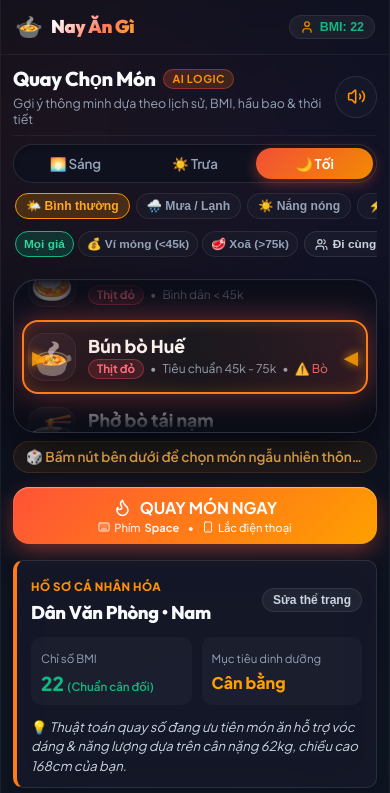
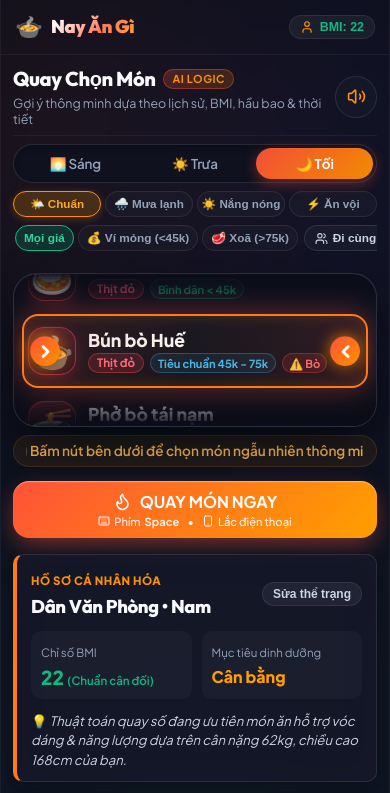
Before and after one commit to phinh12091990/vibe-nayangi, a React (Vite) app: page / in a window 390 px wide. Shown: the top 793 px of the page. Built offline with nearby package versions, Linux system fonts and the light colour scheme.

Commit message:
feat(reel): enhance slot visual aesthetics, 4-col responsive weather grid, and AI result card

```diff
--- a/src/index.css
+++ b/src/index.css
@@ -743,6 +743,47 @@ h1, h2, h3, h4 {
   }
 }
 
+.reel-laser-pointer {
+  width: 26px;
+  height: 26px;
+  border-radius: 50%;
+  background: linear-gradient(135deg, #ff5238, #ff9100);
+  display: flex;
+  align-items: center;
+  justify-content: center;
+  color: #ffffff;
+  box-shadow: 0 0 14px rgba(255, 145, 0, 0.85), 0 2px 6px rgba(0, 0, 0, 0.4);
+  animation: pulseMarker 0.8s infinite alternate ease-in-out;
+  flex-shrink: 0;
+}
+
+@media (min-width: 640px) {
+  .reel-laser-pointer {
+    width: 32px;
+    height: 32px;
+  }
+}
+
+.price-tag-badge {
+  font-size: 0.7rem;
+  font-weight: 700;
+  padding: 1px 7px;
+  border-radius: var(--radius-full);
+  border: 1px solid currentColor;
+  white-space: nowrap;
+}
+
+.allergen-tag-badge {
+  font-size: 0.7rem;
+  font-weight: 700;
+  color: #f87171;
+  background: rgba(239, 68, 68, 0.14);
+  border: 1px solid rgba(239, 68, 68, 0.35);
+  padding: 1px 6px;
+  border-radius: var(--radius-full);
+  white-space: nowrap;
+}
+
 .reel-marker {
   color: #ffa000;
   font-size: 1.1rem;
@@ -752,8 +793,14 @@ h1, h2, h3, h4 {
 }
 
 @keyframes pulseMarker {
-  0% { transform: scale(0.9); opacity: 0.8; }
+  0% { transform: scale(0.92); opacity: 0.85; }
   100% { transform: scale(1.15); opacity: 1; }
+}
+
+@keyframes popWinner {
+  0% { transform: scale(0.97); }
+  50% { transform: scale(1.02); }
+  100% { transform: scale(1); }
 }
 
 .reel-gradient-mask {
--- a/src/pages/Home.jsx
+++ b/src/pages/Home.jsx
@@ -7,8 +7,8 @@ import GroupModal from '../components/GroupModal';
 import {
   RefreshCw, Check, Sparkles, Volume2, VolumeX, AlertTriangle,
   Flame, ShieldAlert, Award, Activity, Clock,
-  CloudRain, Sun, Zap, Users, ExternalLink, Share2, MapPin,
-  Smartphone, Keyboard
+  Users, ExternalLink, Share2, MapPin,
+  Smartphone, Keyboard, ChevronRight, ChevronLeft
 } from 'lucide-react';
 
 const getDimensions = () => {
@@ -191,6 +191,7 @@ export default function HomePage({ onOpenProfile }) {
       setResult({ food, reason });
       setStatusMessage('✨ ĐÃ TÌM THẤY MÓN PHÙ HỢP!');
       soundFx.playWin();
+      triggerConfetti();
       try { if (navigator.vibrate) navigator.vibrate([80, 40, 120]); } catch {}
     }, 2550);
     timerRefs.current.push(endTimeout);
@@ -356,6 +357,46 @@ export default function HomePage({ onOpenProfile }) {
     }
   };
 
+  const getNutritionTheme = (nutrition) => {
+    switch (nutrition) {
+      case 'Thịt đỏ':
+        return {
+          bg: 'linear-gradient(135deg, rgba(255, 71, 87, 0.25), rgba(255, 71, 87, 0.08))',
+          border: 'rgba(255, 71, 87, 0.45)',
+          glow: 'rgba(255, 71, 87, 0.25)',
+          color: '#ff6b81'
+        };
+      case 'Cá':
+        return {
+          bg: 'linear-gradient(135deg, rgba(0, 180, 216, 0.25), rgba(0, 180, 216, 0.08))',
+          border: 'rgba(0, 180, 216, 0.45)',
+          glow: 'rgba(0, 180, 216, 0.25)',
+          color: '#00b4d8'
+        };
+      case 'Rau củ':
+        return {
+          bg: 'linear-gradient(135deg, rgba(16, 185, 129, 0.25), rgba(16, 185, 129, 0.08))',
+          border: 'rgba(16, 185, 129, 0.45)',
+          glow: 'rgba(16, 185, 129, 0.25)',
+          color: '#10b981'
+        };
+      case 'Thịt trắng':
+        return {
+          bg: 'linear-gradient(135deg, rgba(255, 165, 2, 0.25), rgba(255, 165, 2, 0.08))',
+          border: 'rgba(255, 165, 2, 0.45)',
+          glow: 'rgba(255, 165, 2, 0.25)',
+          color: '#ffa502'
+        };
+      default:
+        return {
+          bg: 'linear-gradient(135deg, rgba(234, 179, 8, 0.25), rgba(234, 179, 8, 0.08))',
+          border: 'rgba(234, 179, 8, 0.45)',
+          glow: 'rgba(234, 179, 8, 0.25)',
+          color: '#eab308'
+        };
+    }
+  };
+
   return (
     <div className="page-container">
 
@@ -417,27 +458,32 @@ export default function HomePage({ onOpenProfile }) {
           {/* Quick Context Filter Pills: Weather/Mood & Budget & Group Dining */}
           <div style={{ width: '100%', maxWidth: '480px', display: 'flex', flexDirection: 'column', gap: '6px', marginBottom: '10px', boxSizing: 'border-box', minWidth: 0 }}>
 
-            {/* Weather & Mood Selector (Smooth horizontal scroll on mobile) */}
-            <div className="scroll-row">
+            {/* Weather & Mood Selector (Grid 4 cột hiển thị trọn vẹn 100% không bị tràn) */}
+            <div style={{ display: 'grid', gridTemplateColumns: 'repeat(4, 1fr)', gap: '4px', width: '100%', boxSizing: 'border-box' }}>
               {[
-                { id: 'normal', label: '🌤️ Bình thường', icon: null },
-                { id: 'rain', label: '🌧️ Mưa / Lạnh', icon: CloudRain },
-                { id: 'hot', label: '☀️ Nắng nóng', icon: Sun },
-                { id: 'quick', label: '⚡ Ăn vội <15p', icon: Zap }
+                { id: 'normal', label: '🌤️ Chuẩn', fullLabel: '🌤️ Bình thường' },
+                { id: 'rain', label: '🌧️ Mưa lạnh', fullLabel: '🌧️ Mưa / Lạnh' },
+                { id: 'hot', label: '☀️ Nắng nóng', fullLabel: '☀️ Nắng nóng' },
+                { id: 'quick', label: '⚡ Ăn vội', fullLabel: '⚡ Ăn vội <15p' }
               ].map(w => (
                 <button
                   key={w.id}
                   onClick={() => setWeatherMood(w.id)}
                   className={`glass-pill ${weatherMood === w.id ? 'active' : ''}`}
+                  title={w.fullLabel}
                   style={{
-                    padding: '5px 10px',
-                    fontSize: '0.76rem',
+                    padding: '5px 2px',
+                    fontSize: '0.73rem',
+                    fontWeight: 600,
                     whiteSpace: 'nowrap',
                     cursor: 'pointer',
-                    flexShrink: 0,
+                    justifyContent: 'center',
+                    width: '100%',
+                    textAlign: 'center',
                     background: weatherMood === w.id ? 'rgba(255, 145, 0, 0.22)' : 'rgba(255, 255, 255, 0.03)',
                     borderColor: weatherMood === w.id ? '#ff9100' : 'rgba(255, 255, 255, 0.08)',
-                    color: weatherMood === w.id ? '#ffa726' : 'var(--text-muted)'
+                    color: weatherMood === w.id ? '#ffa726' : 'var(--text-muted)',
+                    boxShadow: weatherMood === w.id ? '0 2px 8px rgba(255, 145, 0, 0.25)' : 'none'
                   }}
                 >
                   {w.label}
@@ -518,8 +564,12 @@ export default function HomePage({ onOpenProfile }) {
             <div className={`reel-box ${result && result.food && !isSpinning ? 'winner-glow' : ''}`}>
 
               <div className="reel-selector-frame">
-                <span className="reel-marker">▶</span>
-                <span className="reel-marker">◀</span>
+                <div className="reel-laser-pointer left">
+                  <ChevronRight size={17} strokeWidth={3.5} />
+                </div>
+                <div className="reel-laser-pointer right">
+                  <ChevronLeft size={17} strokeWidth={3.5} />
+                </div>
               </div>
 
               <div className="reel-gradient-mask" />
@@ -531,40 +581,57 @@ export default function HomePage({ onOpenProfile }) {
                   transition: transitionStyle
                 }}
               >
-                {reelItems.map((item, idx) => (
+                {reelItems.map((item, idx) => {
+                  const nutriTheme = getNutritionTheme(item.nutrition);
+                  const priceInfo = getPriceTierLabel(item.priceTier);
+                  const allergens = item.allergies || item.allergens || [];
+                  return (
                     <div
                       key={`${item.id}-${idx}`}
                       className="reel-item"
                       style={{
-                      filter: isSpinning ? 'blur(0.3px)' : 'none'
+                        filter: isSpinning ? 'blur(0.35px)' : 'none'
                       }}
                     >
-                    <div className="reel-item-emoji">{item.emoji}</div>
+                      <div
+                        className="reel-item-emoji"
+                        style={{
+                          background: nutriTheme.bg,
+                          borderColor: nutriTheme.border,
+                          boxShadow: `0 4px 14px ${nutriTheme.glow}`
+                        }}
+                      >
+                        {item.emoji}
+                      </div>
                       <div className="reel-item-info">
                         <div className="reel-item-name">{item.name}</div>
                         <div className="reel-item-meta">
                           <span className={getNutritionBadgeClass(item.nutrition)}>
                             {item.nutrition}
                           </span>
-                        <span>•</span>
-                        <span>{getPriceTierLabel(item.priceTier).label}</span>
-                        {((item.allergies || item.allergens || []).length > 0) && (
-                          <>
-                            <span>•</span>
-                            <span style={{ color: '#f87171' }}>⚠️ {(item.allergies || item.allergens).join(', ')}</span>
-                          </>
+                          <span className="price-tag-badge" style={{ color: priceInfo.color, borderColor: `${priceInfo.color}50`, background: `${priceInfo.color}15` }}>
+                            {priceInfo.label}
+                          </span>
+                          {allergens.length > 0 && (
+                            <span className="allergen-tag-badge">
+                              ⚠️ {allergens.join(', ')}
+                            </span>
                           )}
                         </div>
                       </div>
                     </div>
-                ))}
+                  );
+                })}
               </div>
 
             </div>
 
             {/* Live Status indicator */}
             <div className="reel-status-ticker">
-              <span className={isSpinning ? "pulse" : ""} style={{ whiteSpace: 'nowrap', overflow: 'hidden', textOverflow: 'ellipsis', display: 'block', maxWidth: '100%' }}>{statusMessage}</span>
+              <span className={isSpinning ? "pulse" : ""} style={{ whiteSpace: 'nowrap', overflow: 'hidden', textOverflow: 'ellipsis', display: 'flex', alignItems: 'center', justifyContent: 'center', gap: '6px', maxWidth: '100%' }}>
+                {isSpinning && <Sparkles size={14} className="spin-anim" color="#ff9100" />}
+                {statusMessage}
+              </span>
             </div>
           </div>
 
@@ -574,12 +641,29 @@ export default function HomePage({ onOpenProfile }) {
               {result.food ? (
                 <>
                   <div className="reason-card">
+                    <div style={{ display: 'flex', justifyContent: 'space-between', alignItems: 'center', marginBottom: '8px' }}>
                       <div className="reason-card-badge">
-                      <Sparkles size={14} /> Lý Do AI Chọn Món Này
+                        <Sparkles size={14} /> LỰA CHỌN TỐI ƯU CỦA AI
+                      </div>
+                      <span style={{ fontSize: '0.72rem', color: '#4ade80', fontWeight: 700, background: 'rgba(34, 197, 94, 0.15)', padding: '2px 8px', borderRadius: '12px', border: '1px solid rgba(34, 197, 94, 0.3)' }}>
+                        ✓ Khớp 100% Tiêu Chí
+                      </span>
                     </div>
 
                     <div className="reason-card-title">
-                      <span className="reason-card-emoji">{result.food.emoji}</span>
+                      <div
+                        className="reel-item-emoji"
+                        style={{
+                          width: '52px',
+                          height: '52px',
+                          fontSize: '2.4rem',
+                          background: getNutritionTheme(result.food.nutrition).bg,
+                          borderColor: getNutritionTheme(result.food.nutrition).border,
+                          boxShadow: `0 6px 18px ${getNutritionTheme(result.food.nutrition).glow}`
+                        }}
+                      >
+                        {result.food.emoji}
+                      </div>
                       <div style={{ flex: 1, minWidth: 0 }}>
                         <div className="reason-card-foodname">{result.food.name}</div>
                         <div style={{ display: 'flex', flexWrap: 'wrap', gap: '6px', marginTop: '4px' }}>
@@ -600,6 +684,19 @@ export default function HomePage({ onOpenProfile }) {
                       >
                         <Share2 size={18} color="#38bdf8" />
                       </button>
+                    </div>
+
+                    {/* AI Factor Breakdown Badges */}
+                    <div style={{ display: 'flex', flexWrap: 'wrap', gap: '6px', margin: '8px 0 10px 0' }}>
+                      <span style={{ fontSize: '0.72rem', color: '#ffb74d', background: 'rgba(255, 145, 0, 0.12)', padding: '3px 8px', borderRadius: '6px', border: '1px solid rgba(255, 145, 0, 0.25)', fontWeight: 600 }}>
+                        🎯 Bữa {mealType}
+                      </span>
+                      <span style={{ fontSize: '0.72rem', color: '#38bdf8', background: 'rgba(56, 189, 248, 0.12)', padding: '3px 8px', borderRadius: '6px', border: '1px solid rgba(56, 189, 248, 0.25)', fontWeight: 600 }}>
+                        ⚖️ BMI {bmiInfo.bmi} ({bmiInfo.status})
+                      </span>
+                      <span style={{ fontSize: '0.72rem', color: '#4ade80', background: 'rgba(74, 222, 128, 0.12)', padding: '3px 8px', borderRadius: '6px', border: '1px solid rgba(74, 222, 128, 0.25)', fontWeight: 600 }}>
+                        💡 Mục tiêu: {profile.goal || 'Cân bằng'}
+                      </span>
                     </div>
 
                     <div className="reason-card-text">
```
Lines whose indentation alone changed are shown as unchanged.
